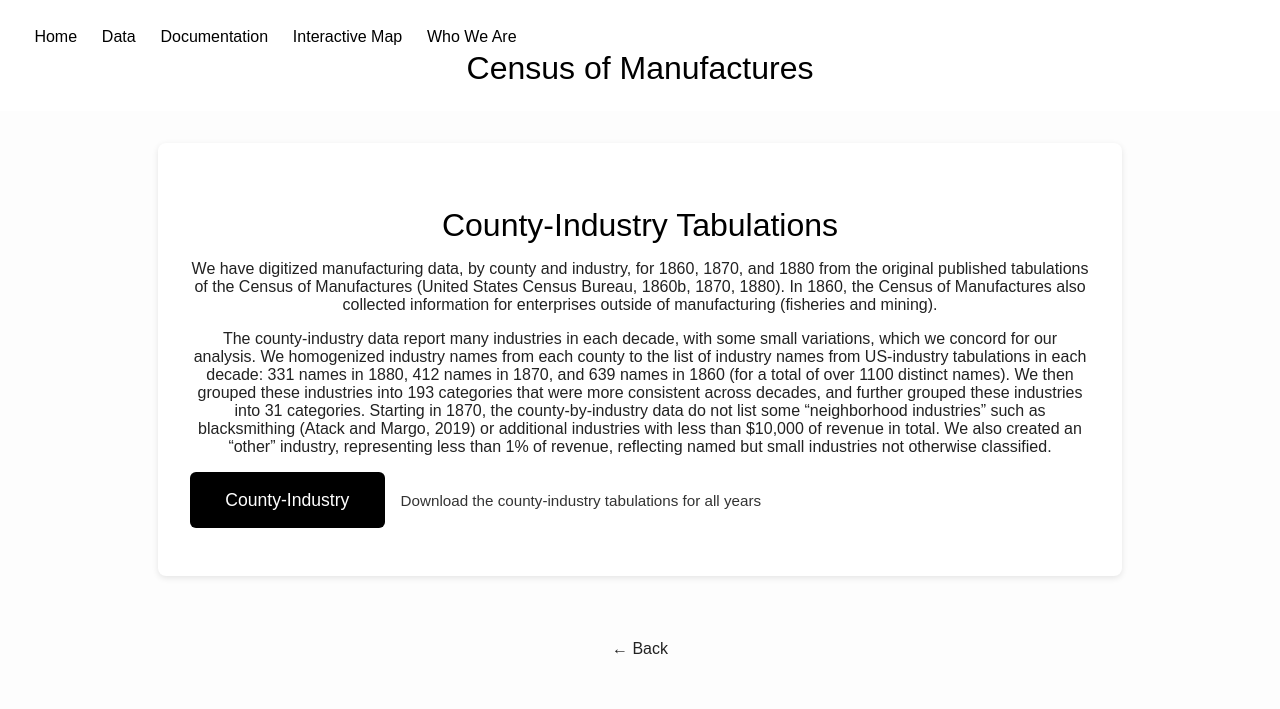
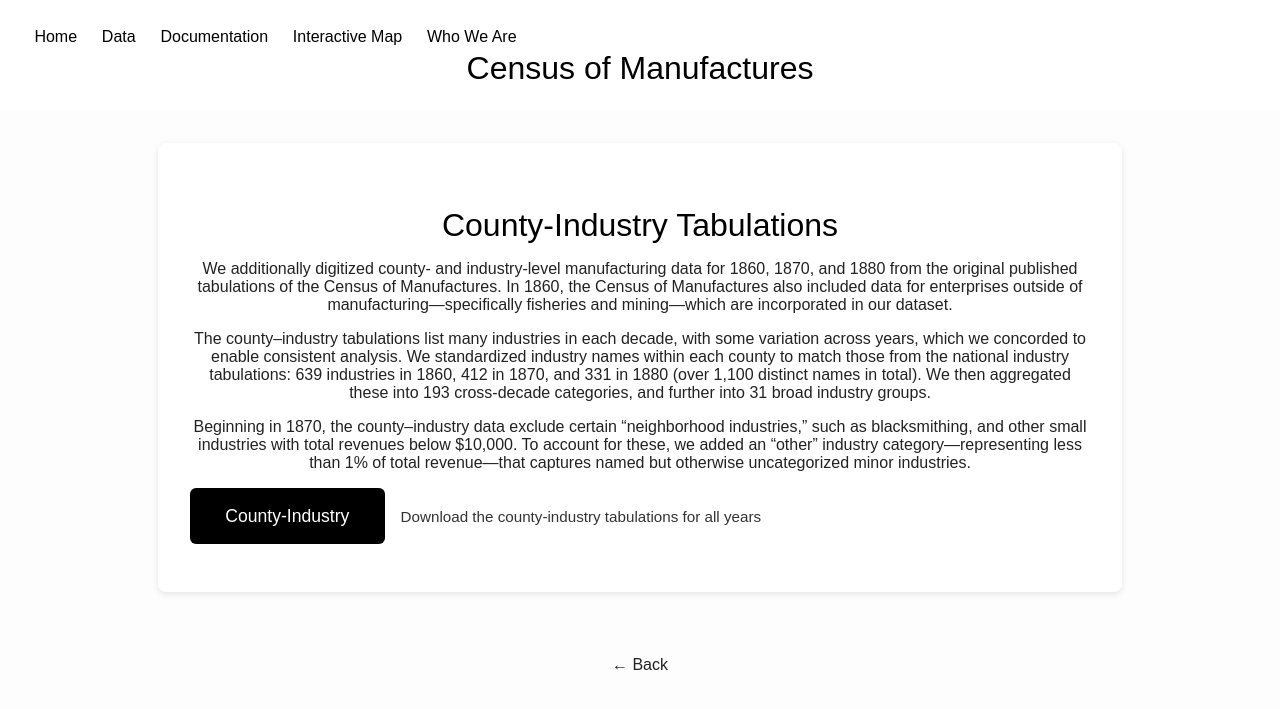
Before and after one commit to allen-otterstrom/CMF_data, a Jekyll site: the page built from county_ind_tab.md, in a window 1280 px wide. Shown: the top 709 px of the page. Built offline with Jekyll 4.4.1, drawn with Linux system fonts in a browser that asks for light colours.

Commit message:
Update county_ind_tab.md

```diff
--- a/county_ind_tab.md
+++ b/county_ind_tab.md
@@ -5,9 +5,11 @@ title: County Industry Tabulations
 
 # County-Industry Tabulations
 
-We have digitized manufacturing data, by county and industry, for 1860, 1870, and 1880 from the original published tabulations of the Census of Manufactures (United States Census Bureau, 1860b, 1870, 1880). In 1860, the Census of Manufactures also collected information for enterprises outside of manufacturing (fisheries and mining).
+We additionally digitized county- and industry-level manufacturing data for 1860, 1870, and 1880 from the original published tabulations of the Census of Manufactures. In 1860, the Census of Manufactures also included data for enterprises outside of manufacturing—specifically fisheries and mining—which are incorporated in our dataset.
 
-The county-industry data report many industries in each decade, with some small variations, which we concord for our analysis.  We homogenized industry names from each county to the list of industry names from US-industry tabulations in each decade:  331 names in 1880, 412 names in 1870, and 639 names in 1860 (for a total of over 1100 distinct names).  We then grouped these industries into 193 categories that were more consistent across decades, and further grouped these industries into 31 categories. Starting in 1870, the county-by-industry data do not list some “neighborhood industries” such as blacksmithing (Atack and Margo, 2019) or additional industries with less than $10,000 of revenue in total. We also created an “other” industry, representing less than 1% of revenue, reflecting named but small industries not otherwise classified.
+The county–industry tabulations list many industries in each decade, with some variation across years, which we concorded to enable consistent analysis. We standardized industry names within each county to match those from the national industry tabulations: 639 industries in 1860, 412 in 1870, and 331 in 1880 (over 1,100 distinct names in total). We then aggregated these into 193 cross-decade categories, and further into 31 broad industry groups.
+
+Beginning in 1870, the county–industry data exclude certain “neighborhood industries,” such as blacksmithing, and other small industries with total revenues below $10,000. To account for these, we added an “other” industry category—representing less than 1% of total revenue—that captures named but otherwise uncategorized minor industries.
 
 
 <div class="button-grid">
```
